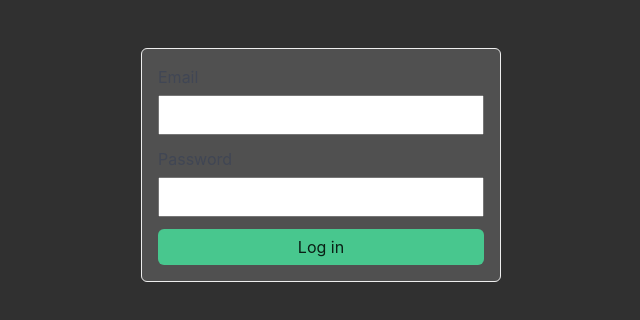
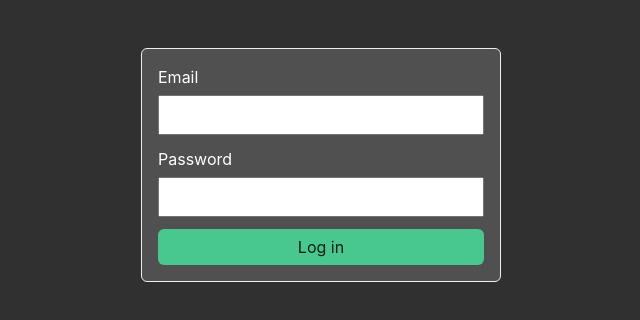
Before and after one commit to hristowst/betlite-ui, an Angular app: page /login in a window 1280 px wide. Shown: the top 320 px of the page, without its empty margins (319-959 px from the left). Built offline with nearby package versions, Linux system fonts and the light colour scheme.

Commit message:
text color

```diff
--- a/src/app/components/login/login.component.html
+++ b/src/app/components/login/login.component.html
@@ -1,11 +1,11 @@
 <div class="login-wrapper" style="background-color: #505050;">
   <form (ngSubmit)="submit()">
-    <label>
+    <label class="has-text-white">
       Email
       <input [(ngModel)]="email" name="email" type="email" required />
     </label>
 
-    <label>
+    <label class="has-text-white">
       Password
       <input [(ngModel)]="password" name="password" type="password" required />
     </label>
--- a/src/app/components/main-content/main-content.component.html
+++ b/src/app/components/main-content/main-content.component.html
@@ -4,7 +4,7 @@
       <ul>
         <li >
           <a>
-            <span class="is-uppercase has-text-weight-bold has-text-current">✨ Top Matches</span>
+            <span class="is-uppercase has-text-weight-bold has-text-current has-text-white">✨ Top Matches</span>
           </a>
         </li>
       </ul>
```
